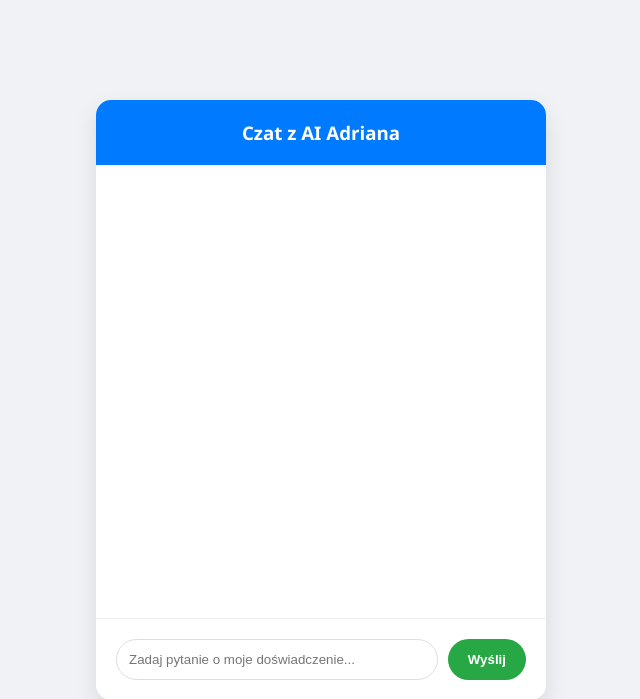
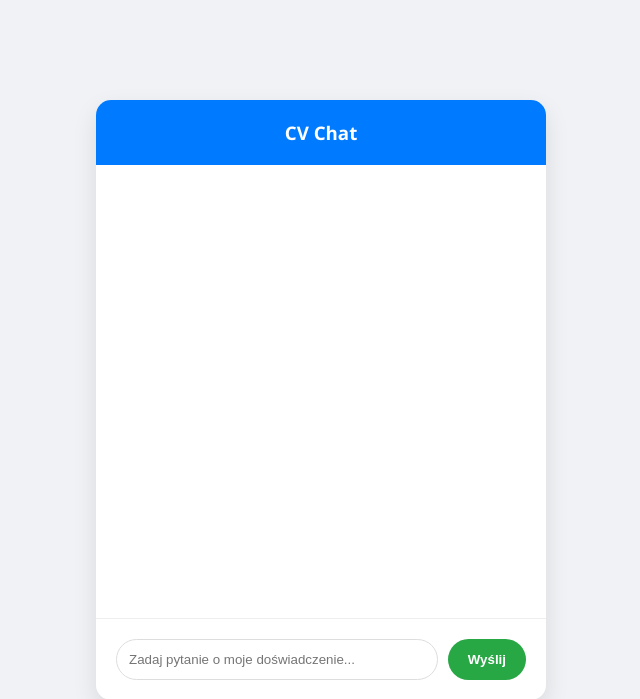
Before and after one commit to Adiaxi/AI_Chat_CV, a Flask app: page / in a window 1280 px wide. Shown: the top 699 px of the page, without its empty margins (319-959 px from the left). Run offline with Flask 3, Linux system fonts and the light colour scheme.

Commit message:
pamiec.txt updated

```diff
--- a/templates/index.html
+++ b/templates/index.html
@@ -8,7 +8,7 @@
 </head>
 <body>
     <div class="chat-container">
-        <h3>Czat z AI Adriana</h3>
+        <h3>CV Chat</h3>
         <div id="chat-box"></div>
         <div class="input-area">
             <input type="text" id="user-input" placeholder="Zadaj pytanie o moje doświadczenie...">
```
